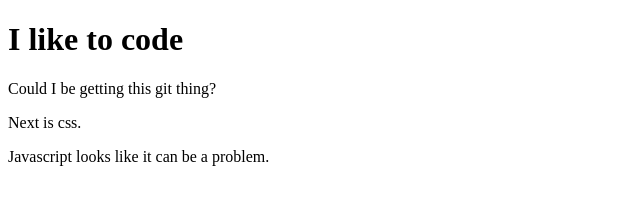
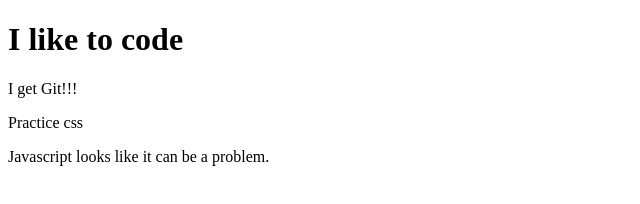
Before and after one commit to RafiatDaodu/youtubepractice, a plain HTML site: page index.htm in a window 1280 px wide. Shown: the whole page, without its empty margins (0-640 px from the left). Drawn offline with Linux system fonts and the light colour scheme.

Commit message:
Update index.htm

```diff
--- a/index.htm
+++ b/index.htm
@@ -2,8 +2,8 @@
 <html>
 <body>
 <h1>I like to code</h1>
-<p>Could I be getting this git thing?</p>
-<P>Next is css.</P>
+<p>I get Git!!!</p>
+<P>Practice css</P>
 <p>Javascript looks like it can be a problem.</p>
 </body>
 </html>
```
